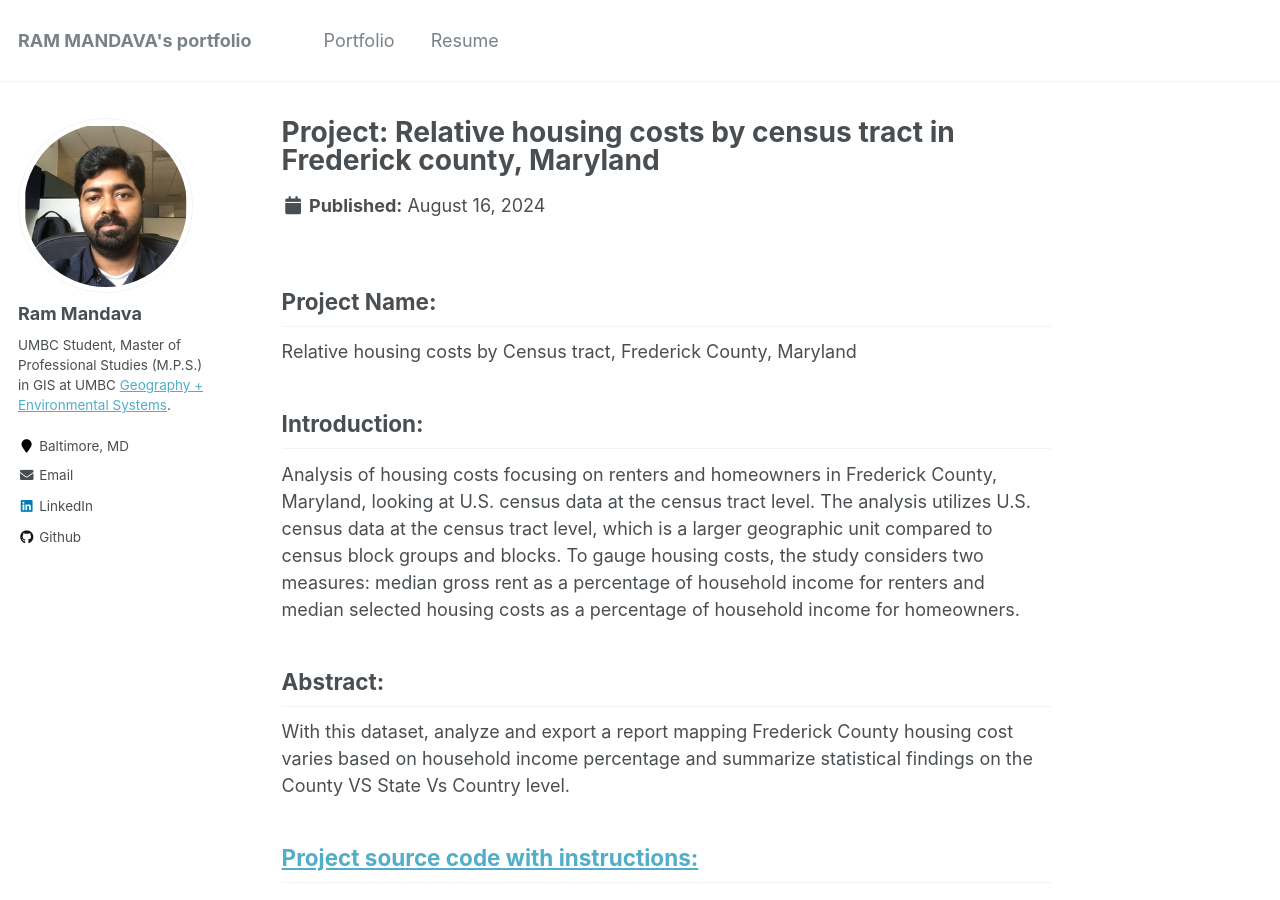
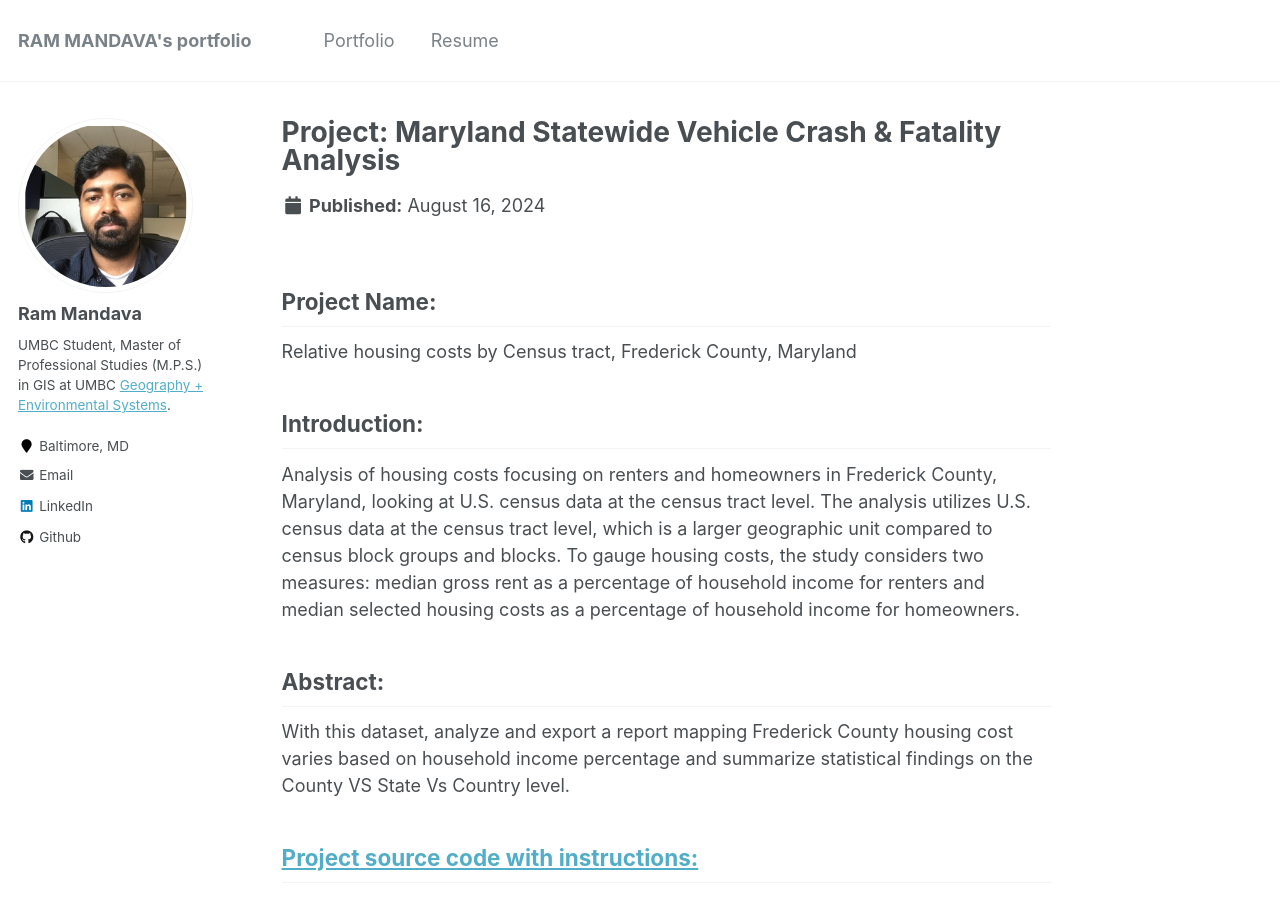
Before and after one commit to mandavaram/mandavaram.github.io, a Jekyll site: the page built from _portfolio/Vehicle_Crash_Analysis.md, in a window 1280 px wide and 900 px high. Built offline with Jekyll 4.4.1, drawn with Linux system fonts in a browser that asks for light colours.

Commit message:
Update Vehicle_Crash_Analysis.md

```diff
--- a/_portfolio/Vehicle_Crash_Analysis.md
+++ b/_portfolio/Vehicle_Crash_Analysis.md
@@ -1,5 +1,5 @@
 ---
-title: "Project: Relative housing costs by census tract in Frederick county, Maryland <br/>"
+title: "Project: Maryland Statewide Vehicle Crash & Fatality Analysis <br/>"
 excerpt: "<img src='/images/2017-2021 Frederick County Relative Housing Costs (Renters).png'> <br/>
           ------------------------------------------------------------------------------------------------
           <br/><img src='/images/2017-2021 Frederick County Relative Housing Costs (Owners with Mortgages).png'>  <br/>
```
